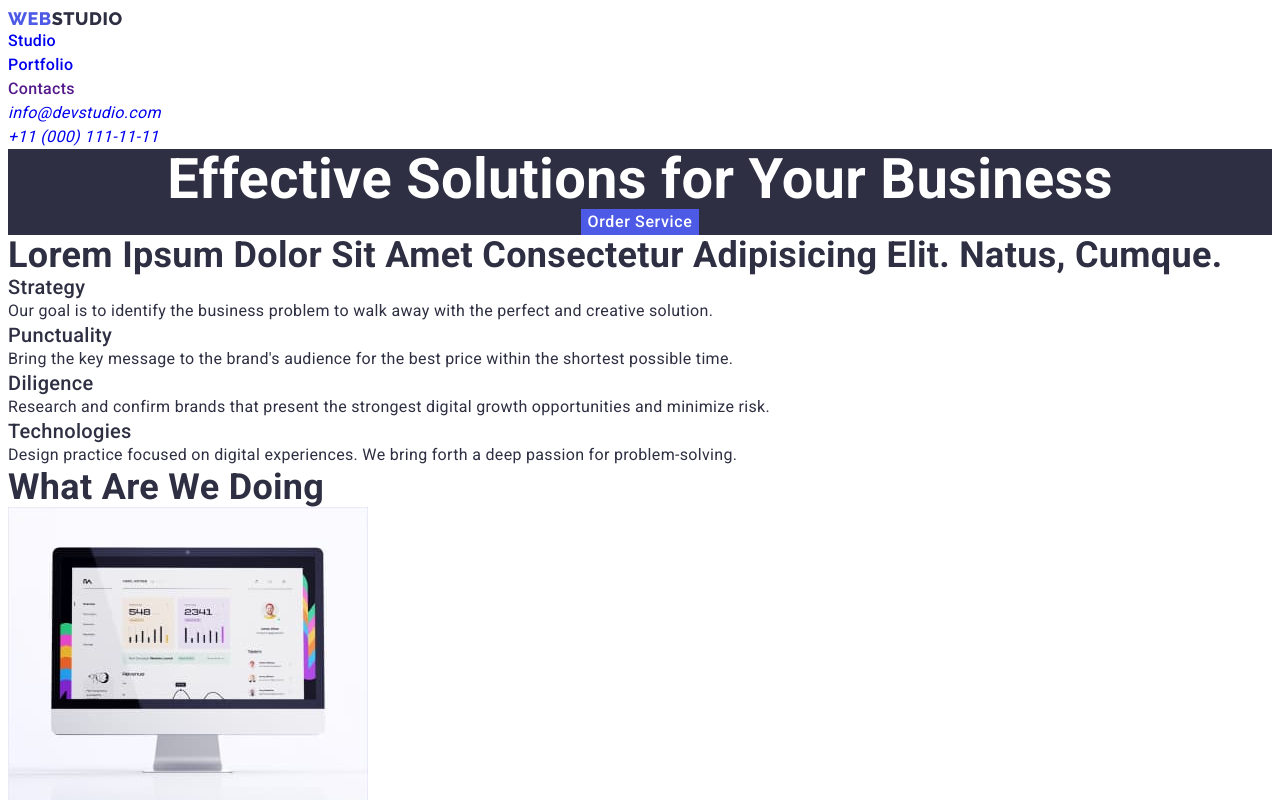
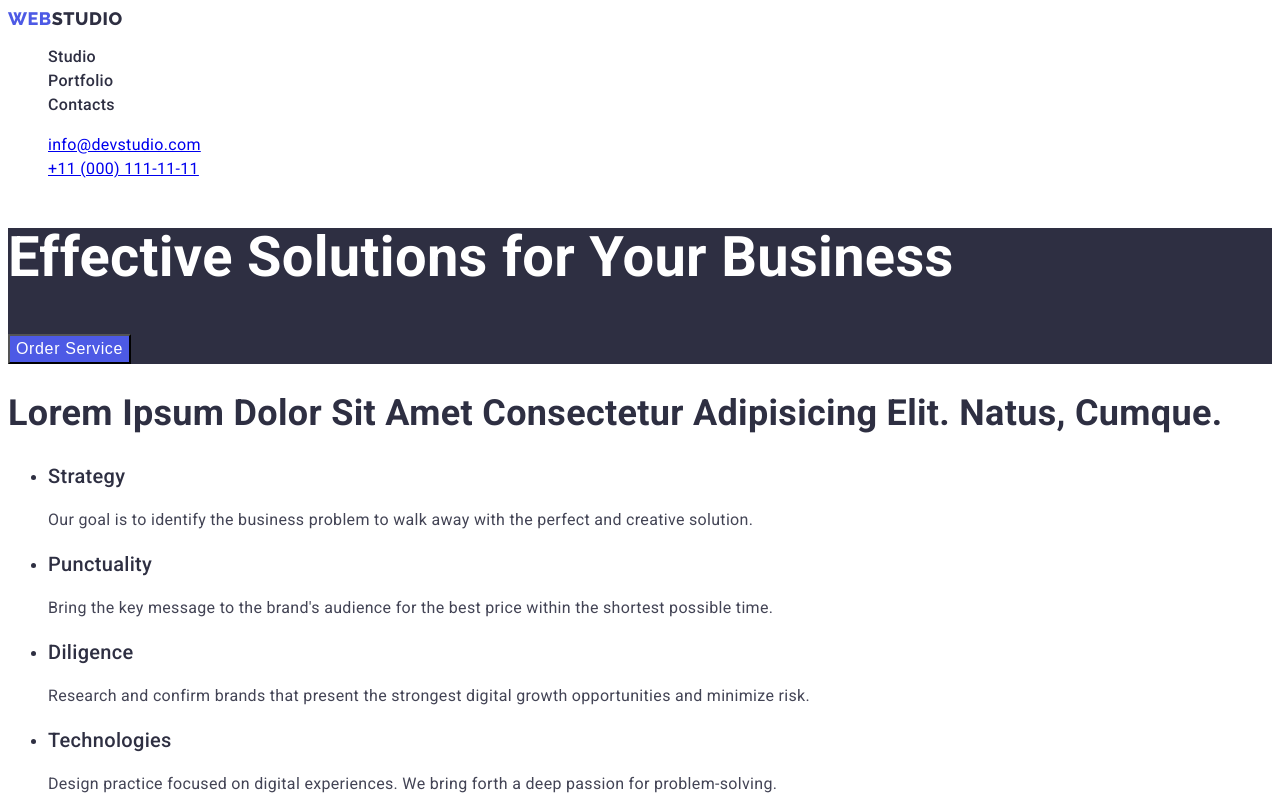
Before and after one commit to DmytroLynnyk/goit-markup-hw-02, a plain HTML site: page index.html in a window 1280 px wide. Shown: the top 800 px of the page. Drawn offline with Linux system fonts and the light colour scheme.

Commit message:
HW-02 Step-03

```diff
--- a/css/styles.css
+++ b/css/styles.css
@@ -1,39 +1,3 @@
-/* Style reset */
-a {
-  text-decoration: none;
-}
-
-ul {
-  margin: 0;
-  padding: 0;
-}
-
-li {
-  list-style: none;
-}
-
-h1,
-h2,
-h3,
-h4,
-h5,
-h6,
-p {
-  margin: 0;
-}
-
-img {
-  display: block;
-  max-width: 100%;
-  height: auto;
-}
-
-button {
-  font-family: inherit;
-  border: none;
-  cursor: pointer;
-}
-
 /* Colors */
 :root {
   --iris: #4d5ae5;
@@ -50,8 +14,6 @@ button {
   --dairy: #fcfcfc;
 }
 
-/* Typography */
-
 html {
   color: #2e2f42;
   background-color: #fff;
@@ -61,16 +23,18 @@ html {
   letter-spacing: 0.02em;
 }
 
+/* Typography */
+
 h1 {
   font-size: 56px;
   font-weight: 700;
-  line-height: 1.07143;
+  line-height: 1.07;
 }
 
 h2 {
   font-size: 36px;
   font-weight: 700;
-  line-height: 1.11111;
+  line-height: 1.11;
   text-transform: capitalize;
 }
 
@@ -81,6 +45,8 @@ h3 {
 }
 
 .body {
+  color: #434455;
+  background-color: var(--white);
   font-size: 16px;
   font-weight: 400;
   line-height: 1.5;
@@ -89,7 +55,7 @@ h3 {
 .small-text {
   font-size: 12px;
   font-weight: 400;
-  line-height: 1.16667;
+  line-height: 1.167;
   letter-spacing: 0.04em;
 }
 
@@ -115,7 +81,7 @@ h3 {
 .link-text {
   font-size: 12px;
   font-weight: 400;
-  line-height: 1.33333;
+  line-height: 1.33;
   letter-spacing: 0.04em;
   text-decoration-line: underline;
 }
@@ -127,10 +93,10 @@ header {
 
 .logo {
   color: var(--iris);
-  font-family: Raleway;
+  font-family: Raleway, sans-serif;
   font-size: 18px;
   font-weight: 800;
-  line-height: 1.16667;
+  line-height: 1.17;
   letter-spacing: 0.03em;
   text-transform: uppercase;
 }
@@ -141,6 +107,35 @@ header {
 
 .logo-studio-w {
   color: var(--cloud);
+}
+
+.link {
+  text-decoration: none;
+}
+
+.list {
+  list-style: none;
+}
+
+.nav-item {
+  font-size: 16px;
+  font-weight: 500;
+  line-height: 1.5;
+  letter-spacing: 0.02em;
+  color: var(--navyblue);
+}
+.nav-item:hover,
+.nav-item:focus {
+  color: #404bbf;
+}
+
+.contacts {
+  font-style: normal;
+  color: var(--slate);
+}
+.contact:hover,
+.contacts:focus {
+  color: var(--ocean);
 }
 
 /* Footer */
@@ -154,7 +149,6 @@ footer p {
 /* Studio */
 .hero {
   color: var(--white);
-  text-align: center;
   background-color: var(--navyblue);
 }
 
--- a/index.html
+++ b/index.html
@@ -15,24 +15,24 @@
   <body>
     <header>
       <nav>
-        <a class="logo" href="./index.html"
+        <a class="logo link" href="./index.html"
           >Web<span class="logo-studio-b">Studio</span></a
         >
-        <ul class="page-nav body-medium">
+        <ul class="list">
           <li>
-            <a href="/index.html">Studio</a>
+            <a href="./index.html" class="nav-item link">Studio</a>
           </li>
           <li>
-            <a href="/portfolio.html">Portfolio</a>
+            <a href="./portfolio.html" class="nav-item link">Portfolio</a>
           </li>
           <li>
-            <a href="">Contacts</a>
+            <a href="" class="nav-item link">Contacts</a>
           </li>
         </ul>
       </nav>
-      <address>
-        <ul class="contacts body">
-          <li class="mail">
+      <address class="contacts body link">
+        <ul class="list">
+          <li>
             <a href="mailto:info@devstudio.com">info@devstudio.com</a>
           </li>
           <li>
```
Also changed, not shown: portfolio.html (+4 -4 lines).
